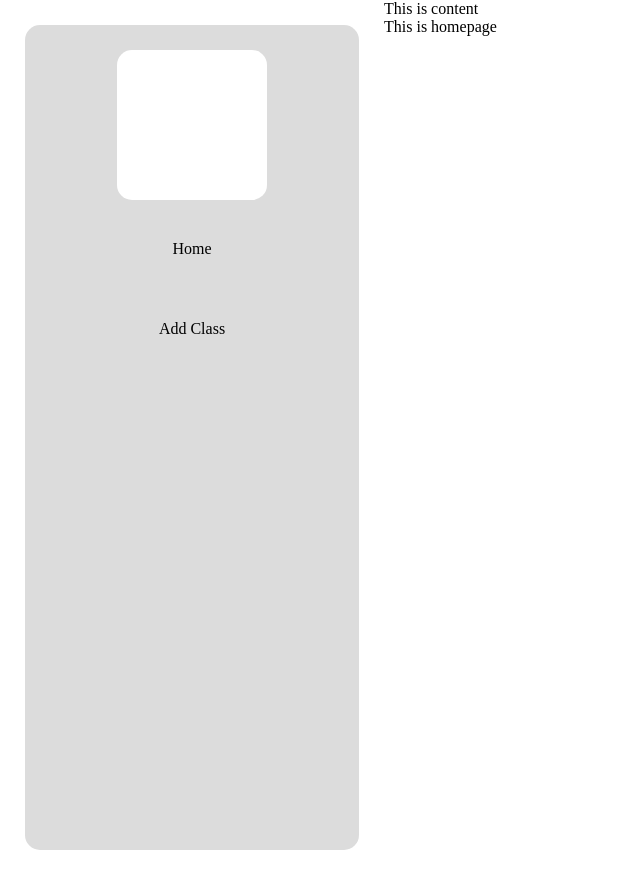
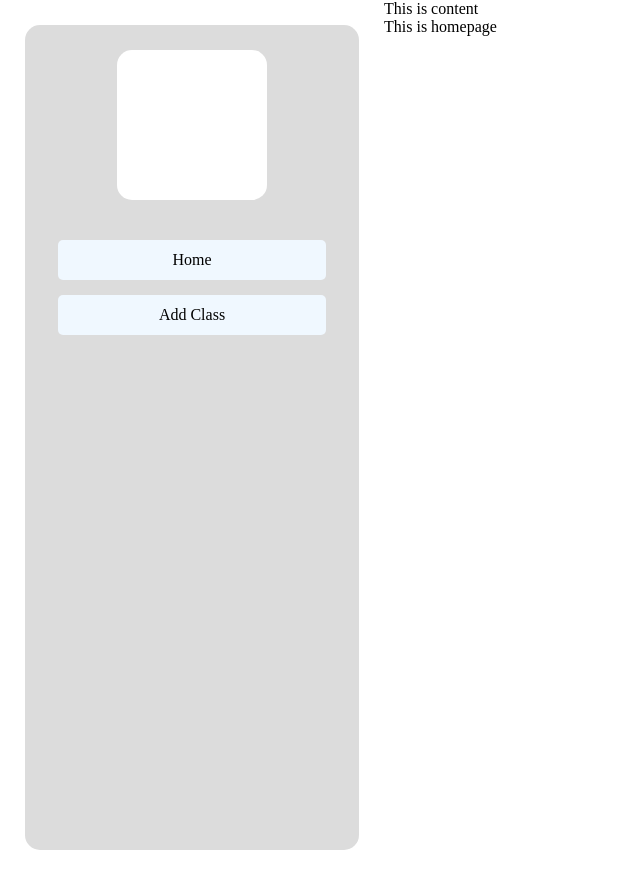
Before and after one commit to n2ai/coursesManagement, a React (Vite) app in the folder app-FE/: page /profile in a window 1280 px wide. Shown: the whole page, without its empty margins (0-640 px from the left). Built offline with nearby package versions, Linux system fonts and the light colour scheme; no server answers; some icons are missing.

Commit message:
Done with Navbar

```diff
--- a/app-FE/src/components/NavigationBar.tsx
+++ b/app-FE/src/components/NavigationBar.tsx
@@ -25,8 +25,8 @@ const NavigationBar:React.FC = ()=>{
                 <Icon onClick={handleClick} className="navBar-hamburger" icon="ci:hamburger-md" width="2.5rem" height="2.5rem" />
             </div>
             { openNavBar && <div className="navBar-extended">
-                <Link className="navBar-extended-link" to=''>Home</Link>
-                <Link className="navBar-extended-link" to=''>Home</Link>
+                <Link className="navBar-extended-link" to={`/profile/?id=${id}`}>Home</Link>
+                <Link className="navBar-extended-link" to={`/profile/addClass/?id=${id}`}>Add Class</Link>
 
             </div>}
         </div>
--- a/app-FE/src/styles/navigationBar.css
+++ b/app-FE/src/styles/navigationBar.css
@@ -32,21 +32,28 @@
         flex-wrap: nowrap;
         width: 100%;
         align-items: center;
-
+        background-color: gainsboro;
         left: 0;
     }
 
     .navBar-extended-link{
         text-decoration: none;
-        background-color: transparent;
+        cursor: pointer;
+
         color: black;
-        width: 50px;
-        height: 25px;
+        width: 60%;
+        height: 50px;
         text-align: center;
+        display: flex;
+        justify-content: center;
+        align-items: center;
+        margin-top: 10px;
+        margin-bottom: 10px;
+        border-radius: 5px;
     }
 
     .navBar-extended-link:hover{
-        background-color: gray;
+        background-color:gray;
     }
 
 }
@@ -95,9 +102,19 @@
         cursor: pointer;
         background-color: transparent;
         color: black;
-        width: 90%;
-        height: 10%;
+        width: 80%;
+        height: 5%;
         text-align: center;
+        display: flex;
+        justify-content: center;
+        align-items: center;
+        background-color: aliceblue;
+        margin-bottom: 15px;
+        border-radius: 5px;
+    }
+
+    .navBar-link:hover{
+        background-color: #3399ff;
     }
 
 }
```
Also changed, not shown: app-FE/src/components/SideBar.tsx (deleted, +0 -9 lines).
